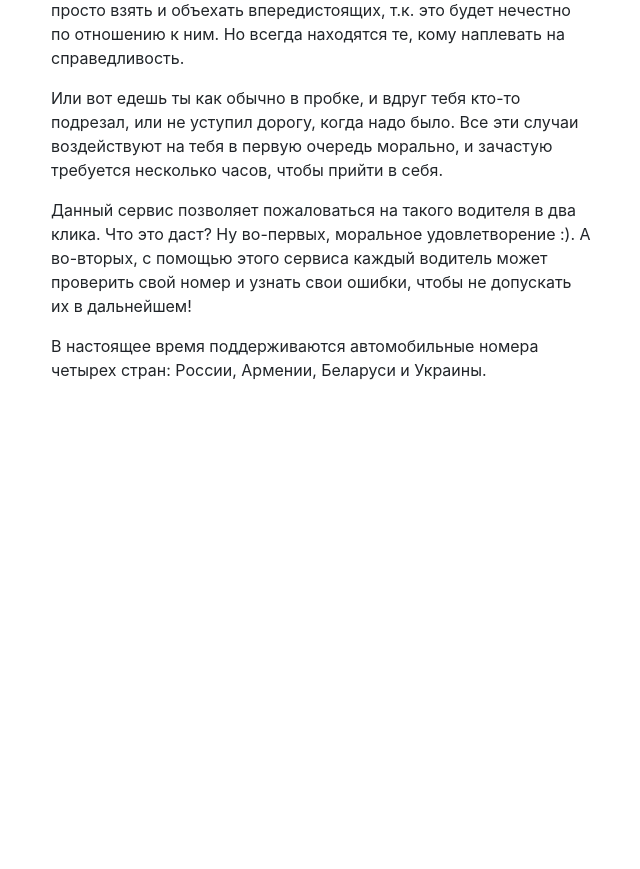
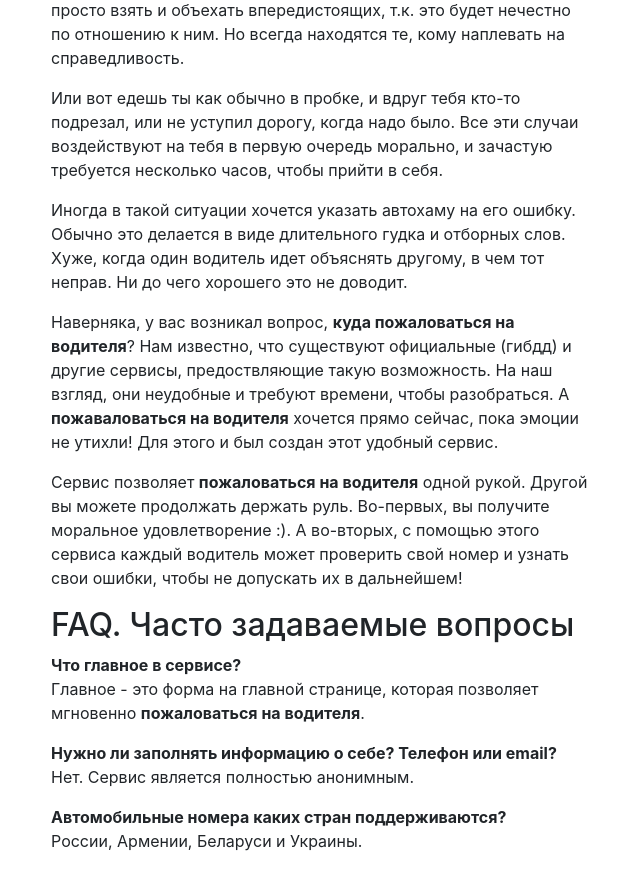
Before and after one commit to VitalySvyatyuk/mudilo, a Django app: page /about in a window 1280 px wide. Shown: the part 429-1298 px from the top of the page, without its empty margins (319-959 px from the left). Before the commit the page ends 809 px from the top, so only its background shows below. Run offline with Django 3.2, Linux system fonts and the light colour scheme; some libraries are stand-ins or nearby versions.

Commit message:
update about

```diff
--- a/app/templates/about.html
+++ b/app/templates/about.html
@@ -28,12 +28,33 @@
         несколько часов, чтобы прийти в себя.
     </p>
     <p>
-            Данный сервис позволяет пожаловаться на такого водителя в два клика. Что это даст? Ну во-первых,
-            моральное удовлетворение :). А во-вторых, с помощью этого сервиса каждый водитель может проверить
-            свой номер и узнать свои ошибки, чтобы не допускать их в дальнейшем!
+        Иногда в такой ситуации хочется указать автохаму на его ошибку. Обычно это делается в виде
+        длительного гудка и отборных слов. Хуже, когда один водитель идет объяснять другому, в чем тот
+        неправ. Ни до чего хорошего это не доводит.
     </p>
     <p>
-            В настоящее время поддерживаются автомобильные номера четырех стран: России, Армении, Беларуси и Украины.
+        Наверняка, у вас возникал вопрос, <b>куда пожаловаться на водителя</b>? Нам известно, что существуют
+        официальные (гибдд) и другие сервисы, предоствляющие такую возможность. На наш взгляд, они
+        неудобные и требуют времени, чтобы разобраться. А <b>пожаваловаться на водителя</b> хочется прямо
+        сейчас, пока эмоции не утихли! Для этого и был создан этот удобный сервис.
+    </p>
+    <p>
+        Сервис позволяет <b>пожаловаться на водителя</b> одной рукой. Другой вы можете продолжать
+        держать руль. Во-первых, вы получите моральное удовлетворение :). А во-вторых, с помощью этого
+        сервиса каждый водитель может проверить свой номер и узнать свои ошибки, чтобы не допускать их в дальнейшем!
+    </p>
+    <h2>FAQ. Часто задаваемые вопросы</h2>
+    <p>
+        <b>Что главное в сервисе?</b><br>
+        Главное - это форма на главной странице, которая позволяет мгновенно <b>пожаловаться на водителя</b>.
+    </p>
+    <p>
+        <b>Нужно ли заполнять информацию о себе? Телефон или email?</b><br>
+        Нет. Сервис является полностью анонимным.
+    </p>
+    <p>
+        <b>Автомобильные номера каких стран поддерживаются?</b><br>
+        России, Армении, Беларуси и Украины.
     </p>
 </div>
 </div>
--- a/app/templates/home.html
+++ b/app/templates/home.html
@@ -4,7 +4,8 @@
 
 {% block body %}
     <div class="row">
-        <form action="" method="post" class="my-4 col-md-6 offset-md-3">
+        <h1 class="h1-text my-4 col-md-6 offset-md-3">Пожаловаться на водителя</h1>
+        <form action="" method="post" class="mb-4 col-md-6 offset-md-3">
             {% bootstrap_form form %}
             {% csrf_token %}
             <button class="btn btn-success" type="submit">{% translate 'Send' %}</button>
--- a/static/css/style.css
+++ b/static/css/style.css
@@ -17,3 +17,6 @@
     margin-right: 10px;
     vertical-align: baseline;
 }
+.h1-text {
+    font-size: 24px;
+}
```
Also changed, not shown: README.md, app/locale/ru/LC_MESSAGES/django.po, 1 other file. Lines whose indentation alone changed are shown as unchanged.
